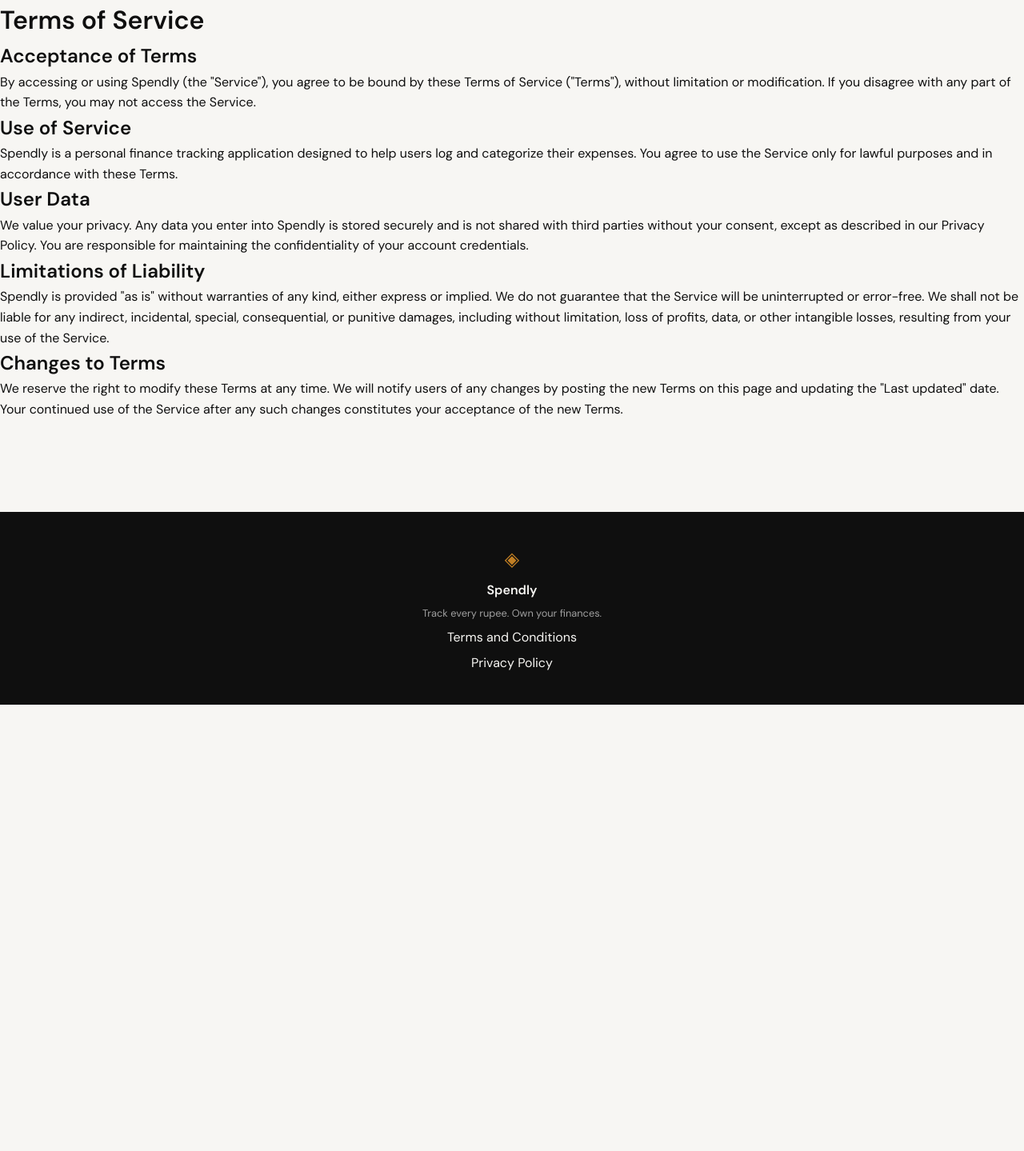
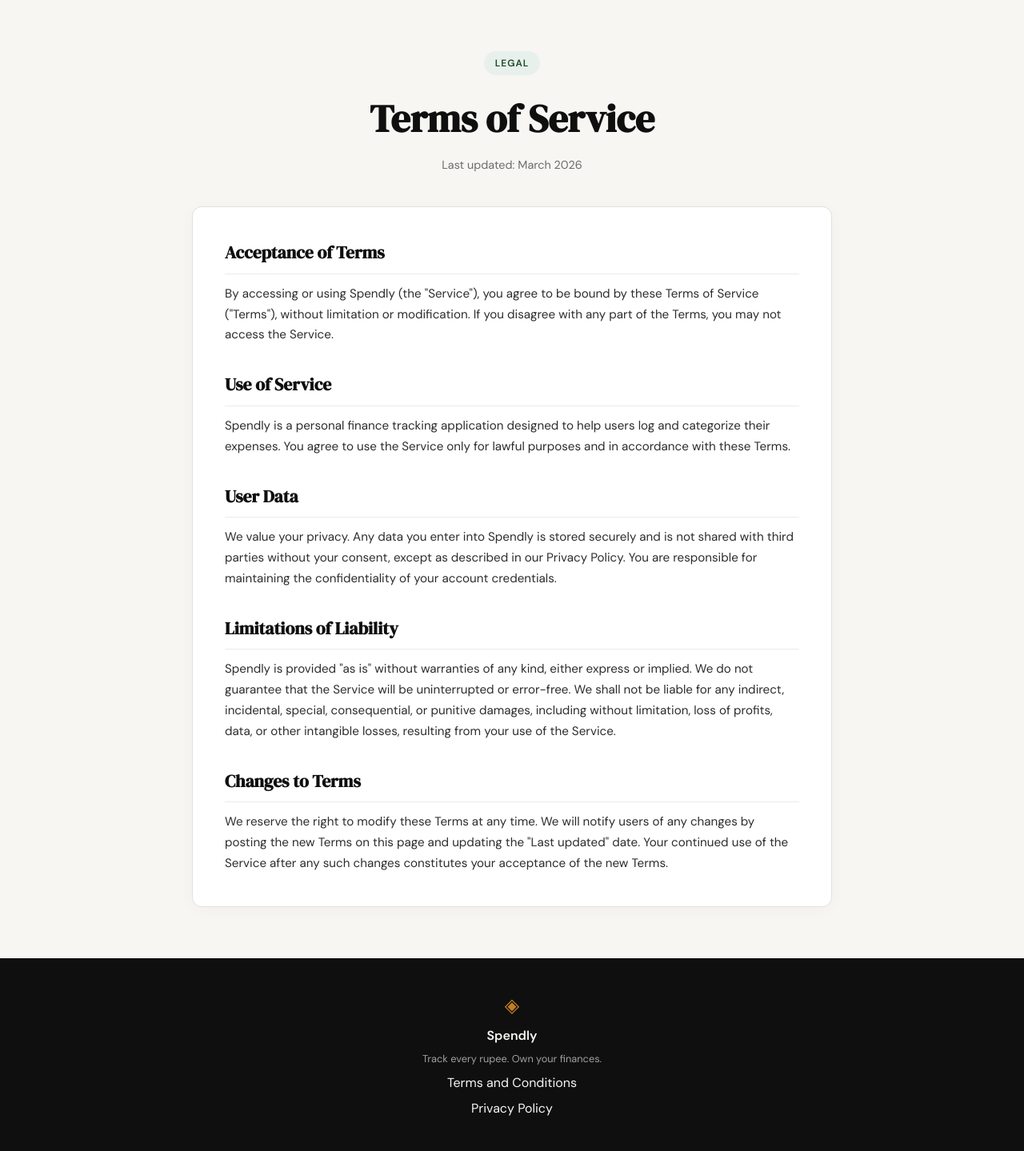
Before and after one commit to yashh-alpha/spendly, a Flask app: page /terms in a window 1280 px wide. Shown: the part 61-1500 px from the top of the page at 80% size. Before the commit the page ends 942 px from the top, so only its background shows below. Run offline with Flask 3, Linux system fonts and the light colour scheme.

Commit message:
terms: polish terms.html layout and styling to match app theme
Co-Authored-By: Claude Sonnet 5.5 <noreply@anthropic.com>

```diff
--- a/static/css/style.css
+++ b/static/css/style.css
@@ -478,6 +478,77 @@ a { color: inherit; text-decoration: none; }
 .auth-switch a:hover { text-decoration: underline; }
 
 /* ------------------------------------------------------------------ */
+/* Terms / Legal Pages                                                 */
+/* ------------------------------------------------------------------ */
+
+.terms-section {
+    padding: 4rem 2rem;
+    display: flex;
+    justify-content: center;
+}
+
+.terms-container {
+    width: 100%;
+    max-width: 800px;
+}
+
+.terms-header {
+    text-align: center;
+    margin-bottom: 2.5rem;
+}
+
+.terms-badge {
+    display: inline-block;
+    background: var(--accent-light);
+    color: var(--accent);
+    font-size: 0.75rem;
+    font-weight: 600;
+    letter-spacing: 0.08em;
+    text-transform: uppercase;
+    padding: 0.35rem 0.85rem;
+    border-radius: 999px;
+    margin-bottom: 1rem;
+}
+
+.terms-title {
+    font-family: var(--font-display);
+    font-size: clamp(2rem, 4vw, 3rem);
+    color: var(--ink);
+    margin-bottom: 0.5rem;
+}
+
+.terms-subtitle {
+    font-size: 0.9rem;
+    color: var(--ink-muted);
+}
+
+.terms-card {
+    background: var(--paper-card);
+    border: 1px solid var(--border);
+    border-radius: var(--radius-md);
+    padding: 2.5rem;
+    display: flex;
+    flex-direction: column;
+    gap: 2rem;
+    box-shadow: 0 4px 20px rgba(0,0,0,0.03);
+}
+
+.terms-group h2 {
+    font-family: var(--font-display);
+    font-size: 1.35rem;
+    color: var(--ink);
+    margin-bottom: 0.75rem;
+    border-bottom: 1px solid var(--border-soft);
+    padding-bottom: 0.5rem;
+}
+
+.terms-group p {
+    font-size: 0.95rem;
+    color: var(--ink-soft);
+    line-height: 1.7;
+}
+
+/* ------------------------------------------------------------------ */
 /* Footer                                                              */
 /* ------------------------------------------------------------------ */
 
--- a/templates/terms.html
+++ b/templates/terms.html
@@ -3,26 +3,40 @@
 {% block title %}Spendly — Terms of Service{% endblock %}
 
 {% block content %}
-<main class="main-content">
-    <div class="container">
-        <h1 class="page-title">Terms of Service</h1>
+<section class="terms-section">
+    <div class="terms-container">
+        <header class="terms-header">
+            <span class="terms-badge">Legal</span>
+            <h1 class="terms-title">Terms of Service</h1>
+            <p class="terms-subtitle">Last updated: March 2026</p>
+        </header>
 
-        <section class="terms-section">
+        <div class="terms-card">
+            <div class="terms-group">
                 <h2>Acceptance of Terms</h2>
                 <p>By accessing or using Spendly (the "Service"), you agree to be bound by these Terms of Service ("Terms"), without limitation or modification. If you disagree with any part of the Terms, you may not access the Service.</p>
+            </div>
 
+            <div class="terms-group">
                 <h2>Use of Service</h2>
                 <p>Spendly is a personal finance tracking application designed to help users log and categorize their expenses. You agree to use the Service only for lawful purposes and in accordance with these Terms.</p>
+            </div>
 
+            <div class="terms-group">
                 <h2>User Data</h2>
                 <p>We value your privacy. Any data you enter into Spendly is stored securely and is not shared with third parties without your consent, except as described in our Privacy Policy. You are responsible for maintaining the confidentiality of your account credentials.</p>
+            </div>
 
+            <div class="terms-group">
                 <h2>Limitations of Liability</h2>
                 <p>Spendly is provided "as is" without warranties of any kind, either express or implied. We do not guarantee that the Service will be uninterrupted or error-free. We shall not be liable for any indirect, incidental, special, consequential, or punitive damages, including without limitation, loss of profits, data, or other intangible losses, resulting from your use of the Service.</p>
+            </div>
 
+            <div class="terms-group">
                 <h2>Changes to Terms</h2>
                 <p>We reserve the right to modify these Terms at any time. We will notify users of any changes by posting the new Terms on this page and updating the "Last updated" date. Your continued use of the Service after any such changes constitutes your acceptance of the new Terms.</p>
+            </div>
+        </div>
+    </div>
 </section>
-    </div>
-</main>
 {% endblock %}
```
Lines whose indentation alone changed are shown as unchanged.
